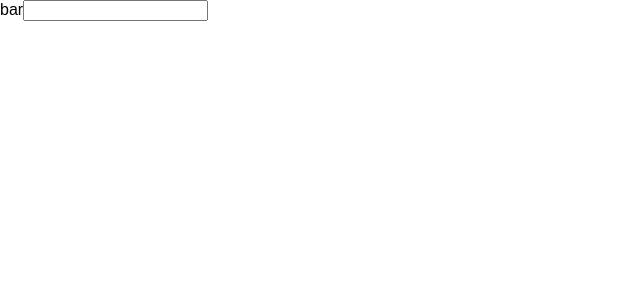
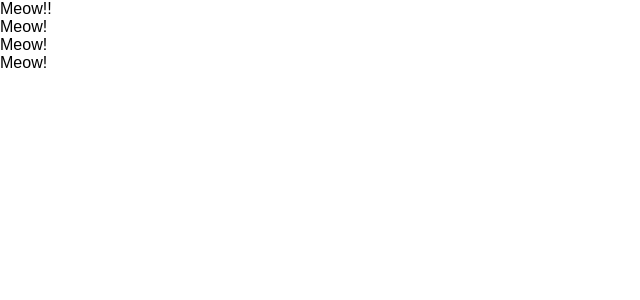
Before and after one commit to HikaruTakakura/react-redux-app, a React (Create React App) app: page / in a window 1280 px wide. Shown: the top 300 px of the page, without its empty margins (0-640 px from the left). Built offline with nearby package versions, Linux system fonts and the light colour scheme.

Commit message:
create class component and functional component

```diff
--- a/src/App.js
+++ b/src/App.js
@@ -1,16 +1,34 @@
 import React, { Component } from 'react';
 
-class App extends Component {
-  render() {
-    const greeting = "Hi, React!";
-    const dom = <h1 className="foo">{greeting}</h1>;
-    return (
-      <React.Fragment>
-        <label htmlFor="bar">bar</label>
-        <input type="text" onChange={() => {console.log("I am changed.")}} />
-      </React.Fragment>
-    );
-  }
+// class App extends Component {
+//   render() {
+//     const greeting = "Hi, React!";
+//     const dom = <h1 className="foo">{greeting}</h1>;
+//     return (
+//       <React.Fragment>
+//         <label htmlFor="bar">{greeting}</label>
+//         <input type="text" onChange={() => {console.log("I am changed.")}} />
+//       </React.Fragment>
+//     );
+//   }
+// }
+
+const App = () => {
+  const cat = "Meow!!"
+  return(
+    <div>
+      {cat}
+      <Cat />
+      <Cat />
+      <Cat />
+    </div>
+  )
+}
+
+const Cat = () => {
+  return (
+    <div>Meow!</div>
+  )
 }
 
 export default App;
@@ -29,3 +47,8 @@
 // returnで返すタグは一つでなければならない。>>全体をdivで包むとok。
 // 必要のないdivタグを出力しないといけない？
 // React.Fragmentタグで包めばOK！
+
+// トランスパイラーbabelがjsxをjsに
+// webpackが依存関係をまとめる
+
+// App:クラスコンポーネント
```
